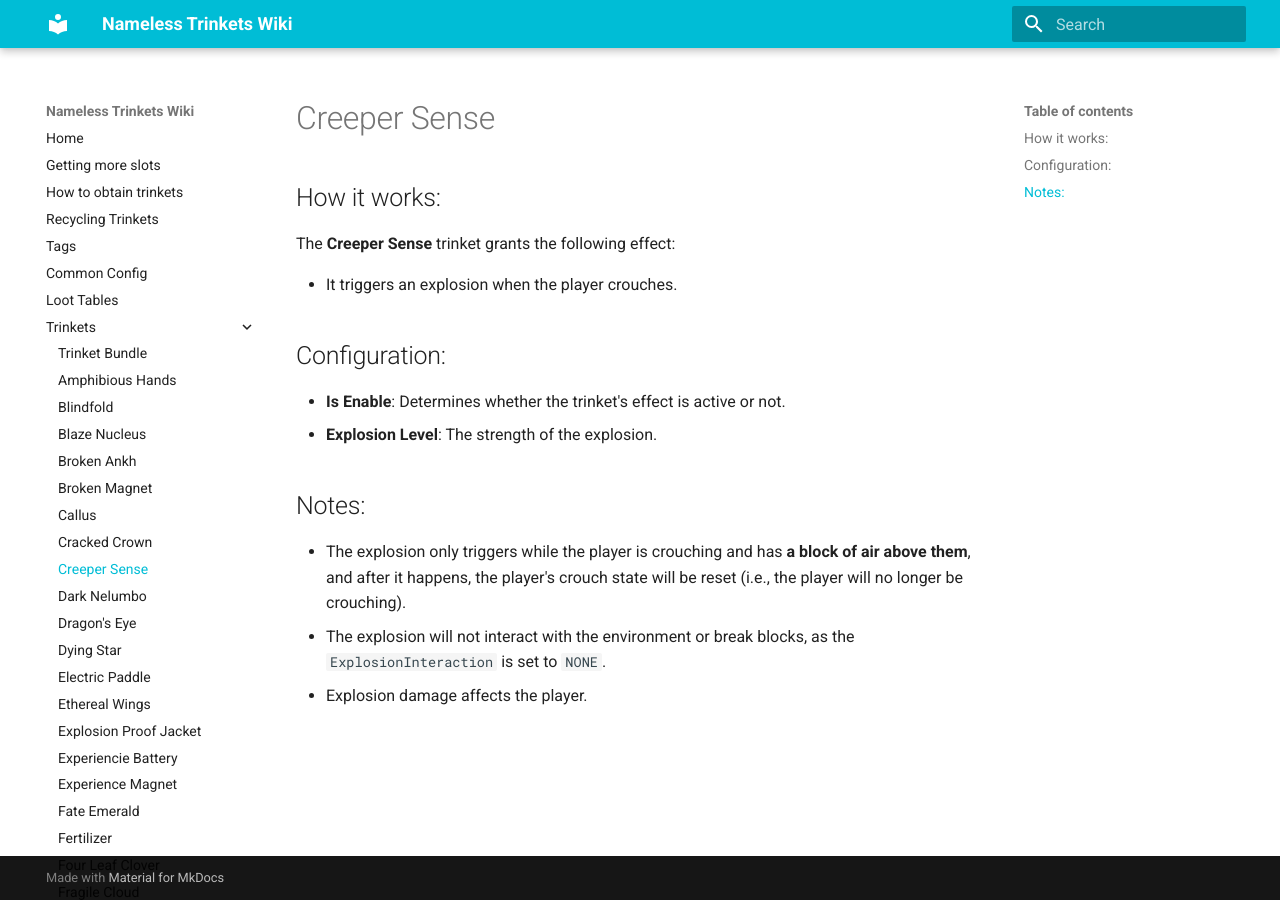
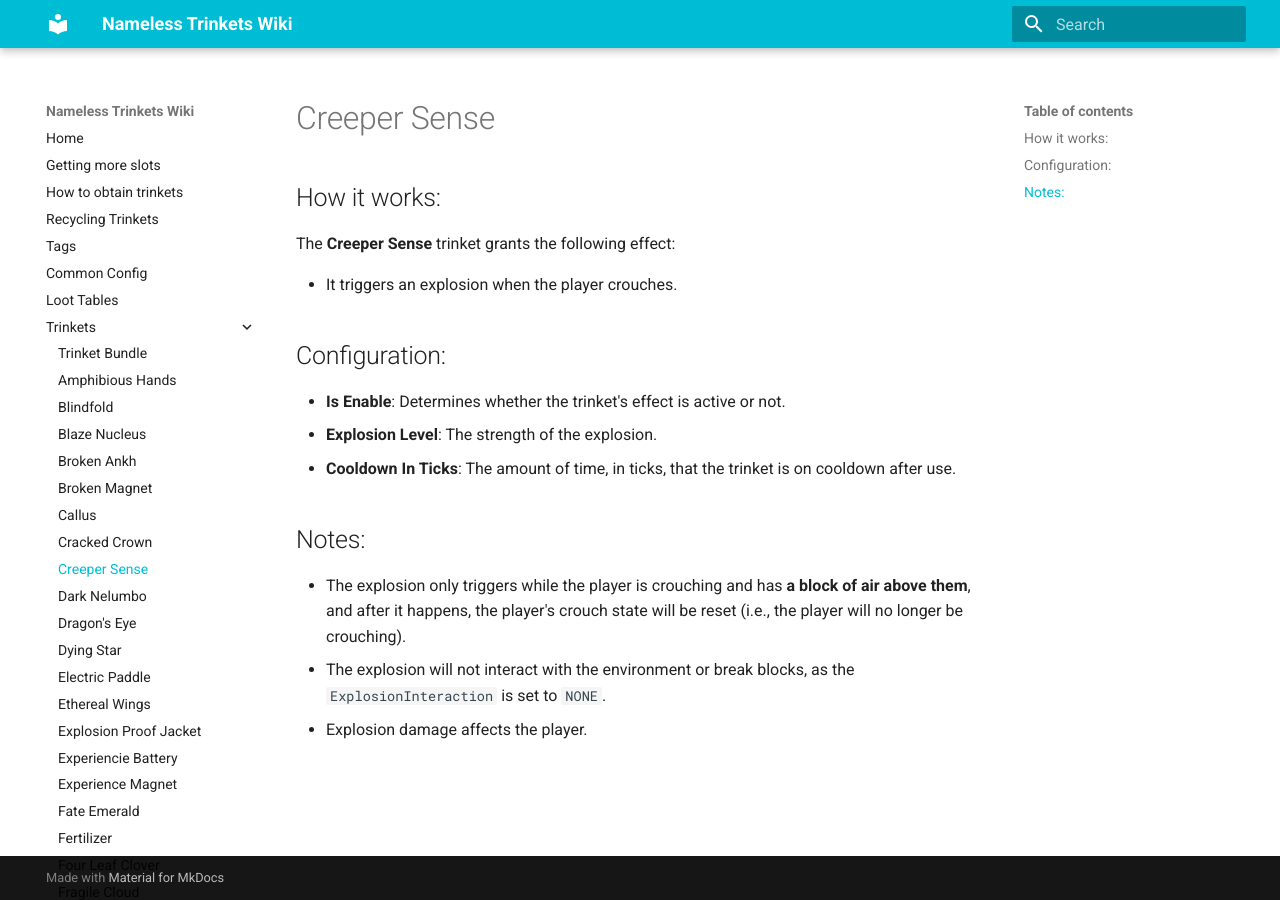
Before and after one commit to Cozary/Nameless-Trinkets, an MkDocs documentation site: the page built from docs/trinkets/creeper_sense.md, in a window 1280 px wide. Built offline with MkDocs 1.6.1 and Material for MkDocs 9.7.7, drawn with Linux system fonts in a browser that asks for light colours.

Commit message:
Cooldown In Ticks

```diff
--- a/docs/trinkets/creeper_sense.md
+++ b/docs/trinkets/creeper_sense.md
@@ -8,6 +8,7 @@ The **Creeper Sense** trinket grants the following effect:
 ## Configuration:
 - **Is Enable**: Determines whether the trinket's effect is active or not.
 - **Explosion Level**: The strength of the explosion.
+- **Cooldown In Ticks**: The amount of time, in ticks, that the trinket is on cooldown after use.
 
 ## Notes:
 - The explosion only triggers while the player is crouching and has **a block of air above them**, and after it happens, the player's crouch state will be reset (i.e., the player will no longer be crouching).
```
